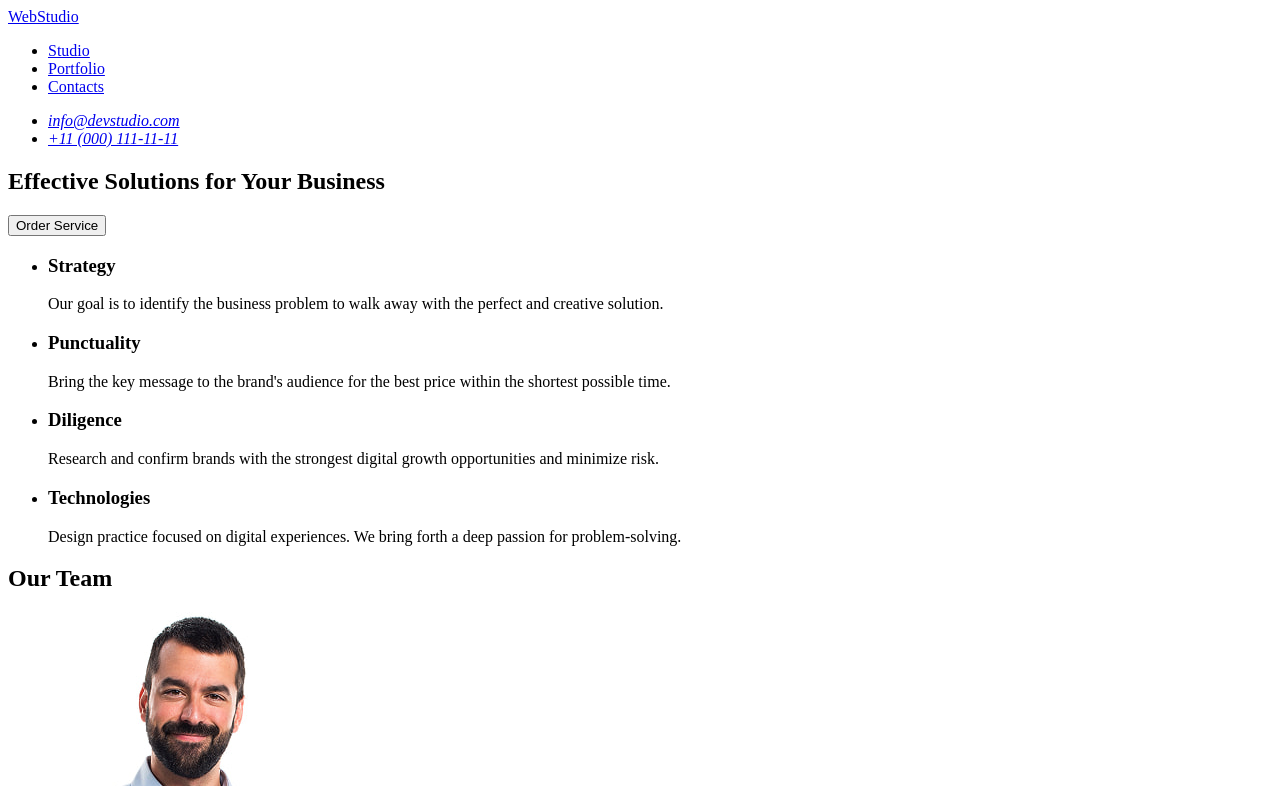
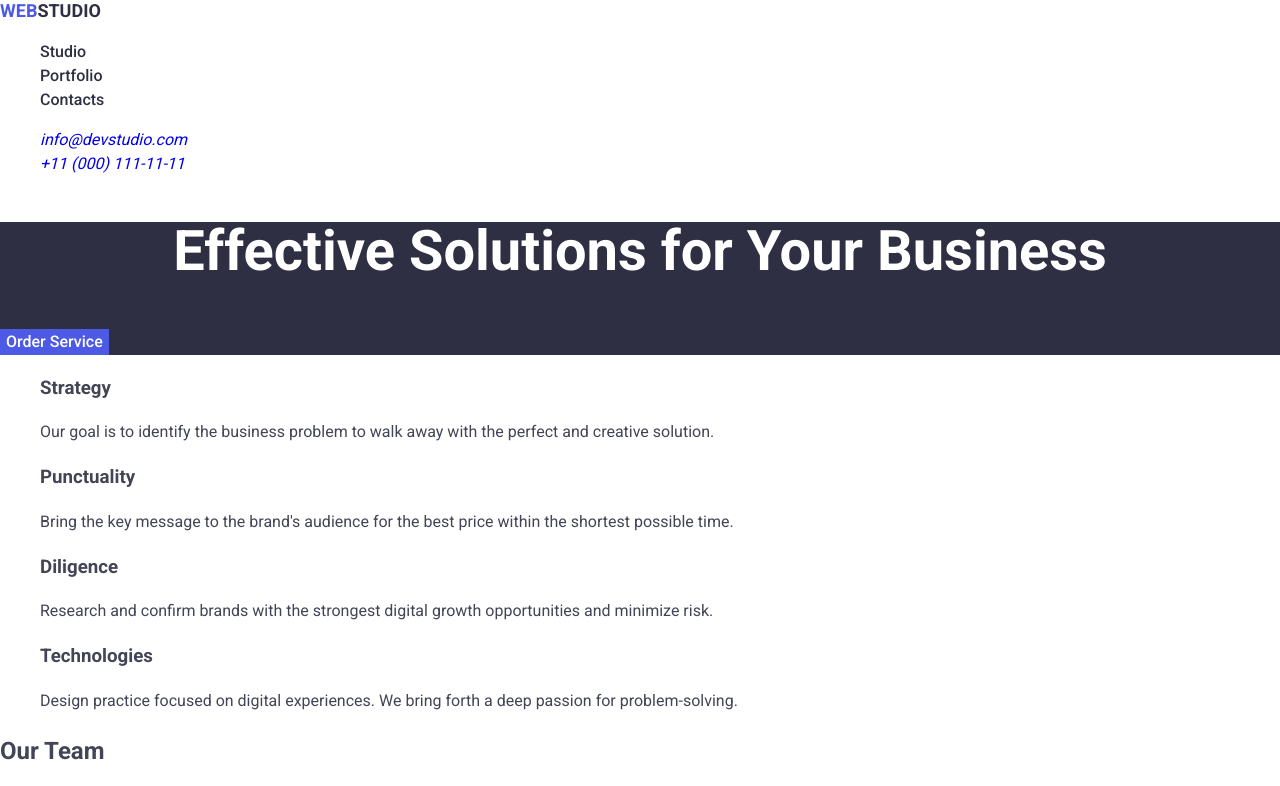
Before and after one commit to V1talii23/goit-markup-hw-02, a plain HTML site: page index.html in a window 1280 px wide. Shown: the top 786 px of the page. Drawn offline with nearby package versions, Linux system fonts and the light colour scheme.

Commit message:
start ccs file and fonts

```diff
--- a/css/styles.css
+++ b/css/styles.css
@@ -0,0 +1,67 @@
+body {
+  font-family: "Roboto", sans-serif;
+  font-weight: 400;
+  font-size: 16px;
+  line-height: 1.5;
+  color: #434455;
+  background-color: #fff;
+}
+
+a {
+  text-decoration: none;
+}
+
+ul {
+  list-style: none;
+}
+
+button {
+  cursor: pointer;
+  border: none;
+}
+
+.logo-dark {
+  font-weight: 700;
+  font-size: 18px;
+  line-height: 1.2;
+  text-transform: uppercase;
+  color: #2e2f42;
+}
+
+.logo {
+  color: #4d5ae5;
+}
+.nav-link {
+  font-weight: 500;
+  font-size: 16px;
+  line-height: 1.5;
+  color: #2e2f42;
+}
+
+.nav-link:hover,
+.nav-link:active {
+  color: #404bbf;
+}
+
+.hero-section {
+  background-color: #2e2f42;
+}
+.hero-title {
+  font-weight: 700;
+  font-size: 56px;
+  line-height: 1.07;
+  color: #fff;
+  text-align: center;
+}
+
+.button {
+  font-weight: 500;
+  font-size: 16px;
+  line-height: 1.5;
+  color: #fff;
+  background-color: #4d5ae5;
+}
+.button:hover,
+.button:active {
+  background-color: #404bbf;
+}
--- a/index.html
+++ b/index.html
@@ -4,11 +4,26 @@
     <meta charset="UTF-8" />
     <meta name="viewport" content="width=device-width, initial-scale=1.0" />
     <title>Webstudio</title>
+    <!-- Fonts -->
+    <link rel="preconnect" href="https://fonts.googleapis.com" />
+    <link rel="preconnect" href="https://fonts.gstatic.com" crossorigin />
+    <link
+      href="https://fonts.googleapis.com/css2?family=Raleway:wght@700&family=Roboto:wght@100..900&display=swap"
+      rel="stylesheet"
+    />
+    <!-- Styles -->
+    <link
+      rel="stylesheet"
+      href="https://cdnjs.cloudflare.com/ajax/libs/modern-normalize/3.0.1/modern-normalize.min.css"
+    />
+    <link rel="stylesheet" href="./css/styles.css" />
   </head>
   <body>
     <header>
       <nav>
-        <a class="logo-dark" href="./index.html">WebStudio</a>
+        <a class="logo-dark" href="./index.html"
+          ><span class="logo">Web</span>Studio</a
+        >
         <ul class="nav-list">
           <li><a class="nav-link" href="#">Studio</a></li>
           <li><a class="nav-link" href="#">Portfolio</a></li>
```
